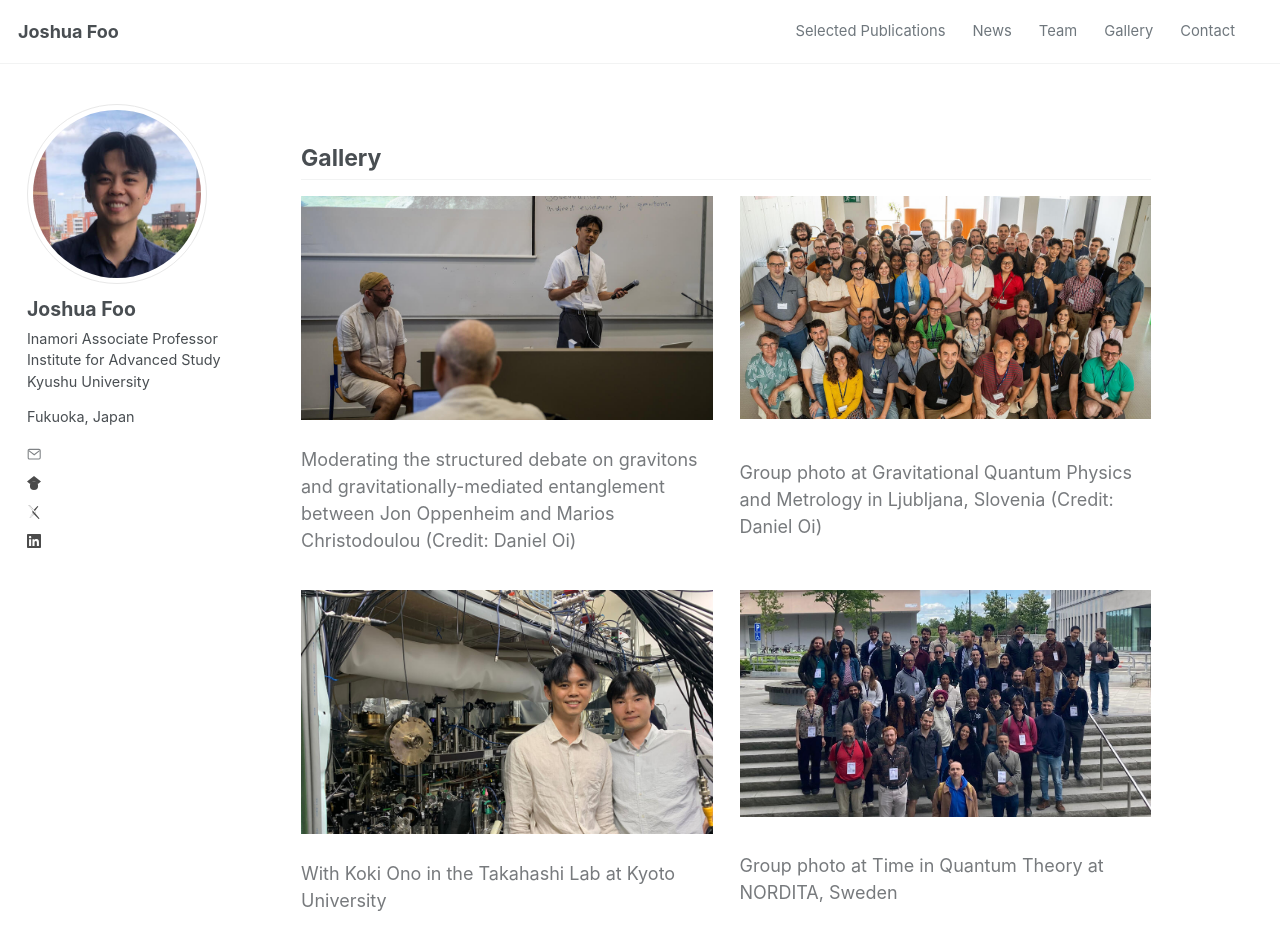
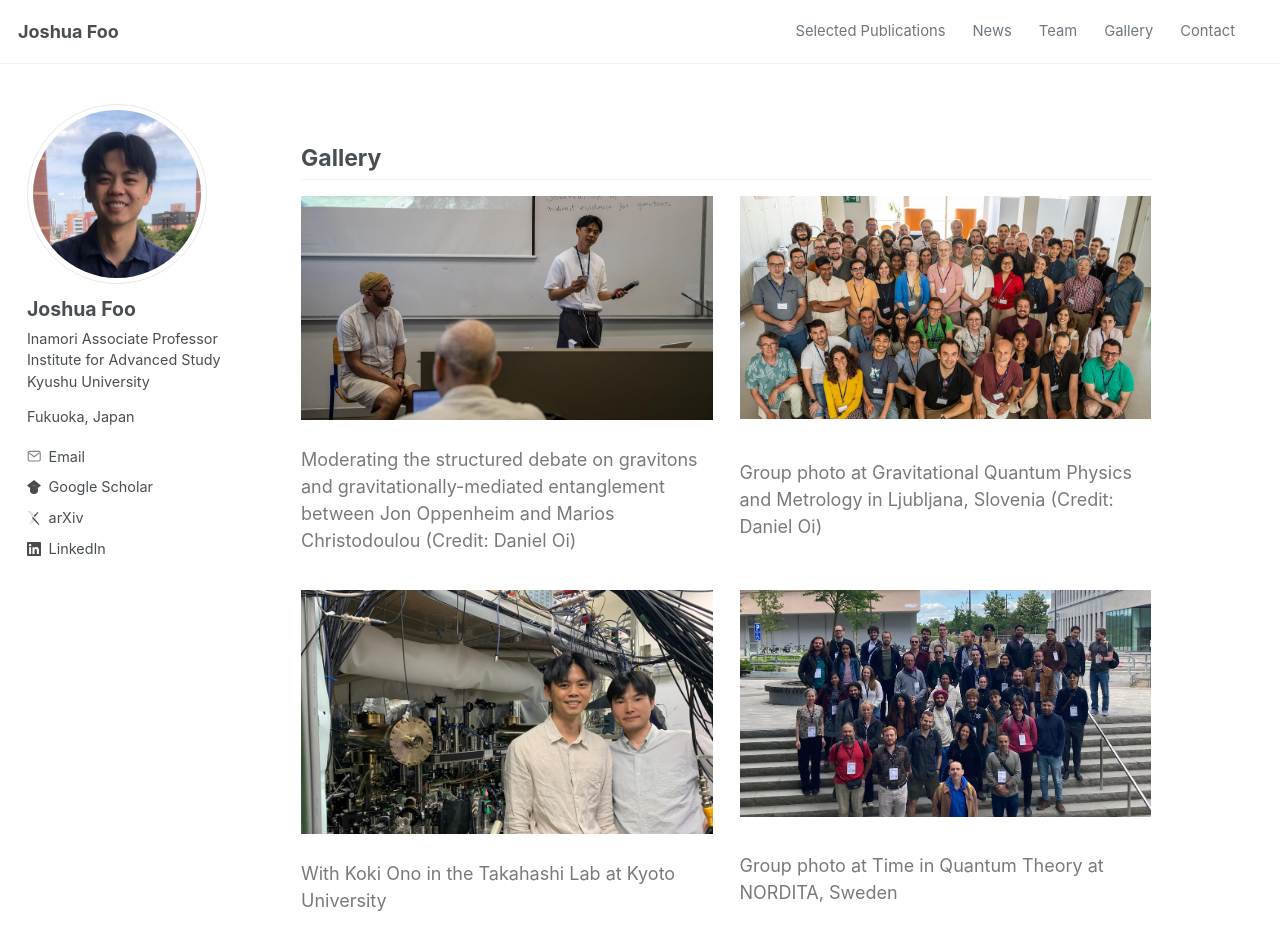
Before and after one commit to joshuafoo/research-website, a plain HTML site: page gallery.html in a window 1280 px wide. Shown: the top 926 px of the page. Drawn offline with Linux system fonts and the light colour scheme.

Commit message:
Label profile links
Co-authored-by: Copilot <223556219+Copilot@users.noreply.github.com>

```diff
--- a/gallery.html
+++ b/gallery.html
@@ -22,10 +22,10 @@
       <p>Inamori Associate Professor<br>Institute for Advanced Study<br>Kyushu University</p>
       <p>Fukuoka, Japan</p>
       <ul class="social-links" aria-label="Profile links">
-        <li><a href="index.html#contact" aria-label="Email" title="Email"><svg viewBox="0 0 24 24" fill="none" stroke="currentColor" stroke-width="1.8" aria-hidden="true"><rect x="2" y="4" width="20" height="16" rx="2"></rect><path d="m3 6 9 7 9-7"></path></svg></a></li>
-        <li><a href="https://scholar.google.com/citations?user=iPHpngQAAAAJ&amp;hl=en" aria-label="Google Scholar" title="Google Scholar"><img src="assets/icons/googlescholar.svg" alt=""></a></li>
-        <li><a href="https://arxiv.org/search/?query=Joshua+Foo&amp;searchtype=author&amp;abstracts=show&amp;order=-announced_date_first&amp;size=50" aria-label="arXiv" title="arXiv"><img src="assets/icons/arxiv.svg" alt=""></a></li>
-        <li><a href="https://www.linkedin.com/in/joshua-foo-787594256/" aria-label="LinkedIn" title="LinkedIn"><img src="assets/icons/linkedin.svg" alt=""></a></li>
+        <li><a href="index.html#contact"><svg viewBox="0 0 24 24" fill="none" stroke="currentColor" stroke-width="1.8" aria-hidden="true"><rect x="2" y="4" width="20" height="16" rx="2"></rect><path d="m3 6 9 7 9-7"></path></svg> Email</a></li>
+        <li><a href="https://scholar.google.com/citations?user=iPHpngQAAAAJ&amp;hl=en"><img src="assets/icons/googlescholar.svg" alt=""> Google Scholar</a></li>
+        <li><a href="https://arxiv.org/search/?query=Joshua+Foo&amp;searchtype=author&amp;abstracts=show&amp;order=-announced_date_first&amp;size=50"><img src="assets/icons/arxiv.svg" alt=""> arXiv</a></li>
+        <li><a href="https://www.linkedin.com/in/joshua-foo-787594256/"><img src="assets/icons/linkedin.svg" alt=""> LinkedIn</a></li>
       </ul>
     </aside>
     <main class="content" id="home">
```
Also changed, not shown: index.html (+4 -4 lines), news.html (+4 -4 lines), team.html (+4 -4 lines).
